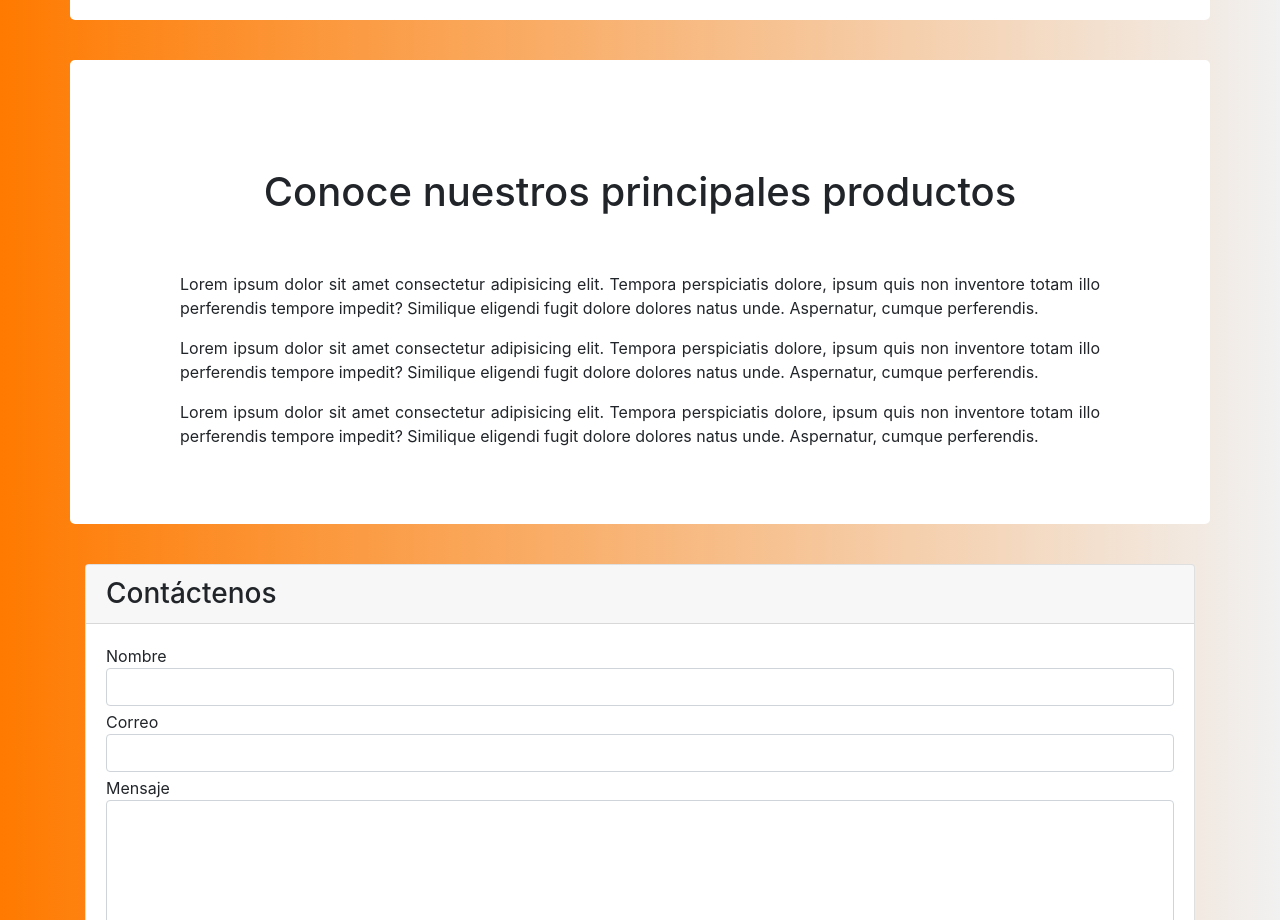
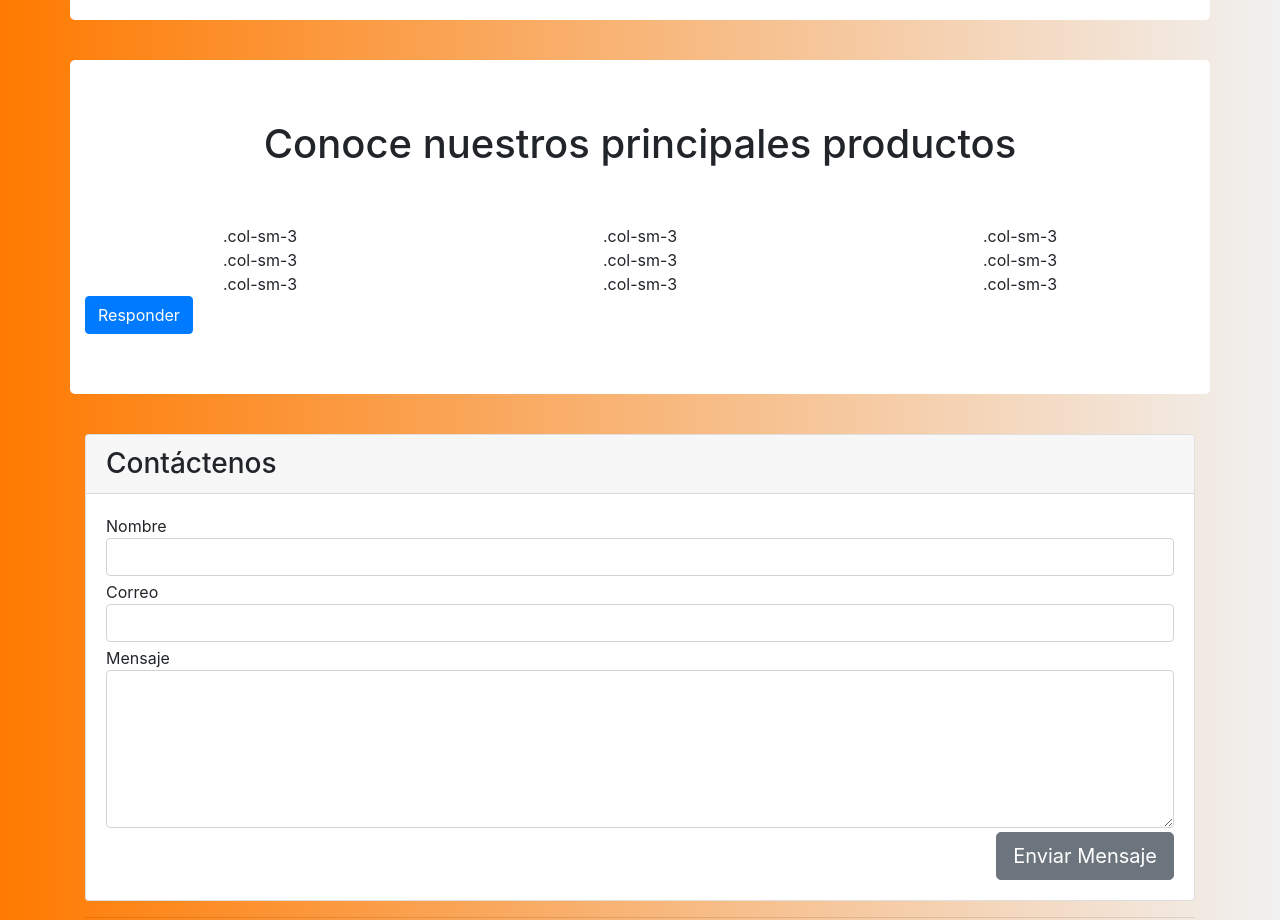
Before and after one commit to WvlRampage/ProductsSPA, a website: page index.html in a window 1280 px wide. Shown: the part 1540-2460 px from the top of the page. Drawn offline with nearby package versions, Linux system fonts and the light colour scheme.

Commit message:
added modal to show the json text

```diff
--- a/index.html
+++ b/index.html
@@ -128,20 +128,53 @@
     <section id="Products" class="pd-top">
         <article>
             <div class="container box-content">
-                <div class="row justify-content-center">
-                    <div class="col-xs-10 col-sm-10 text-justify">
-                        <h1 class="pt-5 pb-5 text-center">Conoce nuestros principales productos</h1>
-                        <p>Lorem ipsum dolor sit amet consectetur adipisicing elit. Tempora perspiciatis dolore, ipsum quis non
-                            inventore totam illo perferendis tempore impedit? Similique eligendi fugit dolore dolores natus
-                            unde. Aspernatur, cumque perferendis.</p>
-                        <p>Lorem ipsum dolor sit amet consectetur adipisicing elit. Tempora perspiciatis dolore, ipsum quis non
-                            inventore totam illo perferendis tempore impedit? Similique eligendi fugit dolore dolores natus
-                            unde. Aspernatur, cumque perferendis.</p>
-                        <p>Lorem ipsum dolor sit amet consectetur adipisicing elit. Tempora perspiciatis dolore, ipsum quis non
-                            inventore totam illo perferendis tempore impedit? Similique eligendi fugit dolore dolores natus
-                            unde. Aspernatur, cumque perferendis.</p>
+                <h1 class="pb-5 text-center">Conoce nuestros principales productos</h1>
+                <div class="row text-center">
+
+                    <div class="col-sm-4">.col-sm-3</div>
+                    <div class="col-sm-4">.col-sm-3</div>
+                    <div class="col-sm-4">.col-sm-3</div>
+                    <div class="col-sm-4">.col-sm-3</div>
+                    <div class="col-sm-4">.col-sm-3</div>
+                    <div class="col-sm-4">.col-sm-3</div>
+                    <div class="col-sm-4">.col-sm-3</div>
+                    <div class="col-sm-4">.col-sm-3</div>
+                    <div class="col-sm-4">.col-sm-3</div>
+                </div>
+
+                <button value=${item.questionid} id="btnAnswer" type="button" class="btn btn-primary" data-toggle="modal" data-target="#exampleModal">Responder</button>
+                <div class="modal fade" id="exampleModal" tabindex="-1" role="dialog" aria-labelledby="exampleModalLabel" aria-hidden="true">
+                  <div class="modal-dialog modal-dialog-centered" role="document">
+                    <div class="modal-content">
+                      <div class="modal-header">
+                        <h5 class="modal-title" id="exampleModalLabel">Responder Preguntas</h5>
+                        <button type="button" class="close" data-dismiss="modal" aria-label="Close">
+                          <span aria-hidden="true">&times;</span>
+                        </button>
+                      </div>
+                      <div class="modal-body">
+                        <div class="card shadow mb-4">
+                          <div class="card-header py-3">
+                            <h6 class="m-0 font-weight-bold text-primary">Gestión</h6>
+                          </div>
+                          <div class="card-body">
+                            <div class="table-responsive">
+                              <table class="table table-bordered" id="dataTablNueva" width="100%" cellspacing="0">
+
+                                <thead><tr><th>Id</th><th>Nombre</th><th>Pregunta</th><th>Producto</th><th>Link Producto</th><th>Fecha</th> <th>Accion</th></tr></thead>
+
+                              </table>
+                            </div>
+                          </div>
+                        </div>
+                      </div>
+                      </div>
+
                     </div>
+                  </div>
                 </div>
+
+
             </div>
         </article>
     </section>
```
